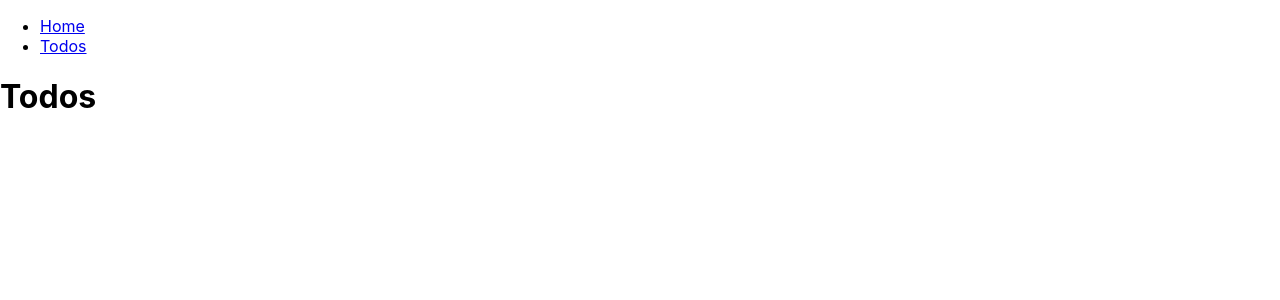
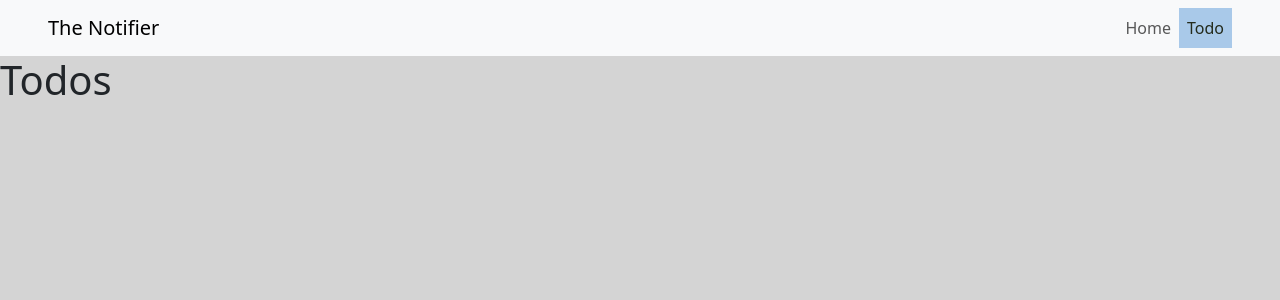
Before and after one commit to Pheogrammer/to-do, a React (Create React App) app: page /todos in a window 1280 px wide. Shown: the top 300 px of the page. Built offline with nearby package versions, Linux system fonts and the light colour scheme; no server answers.

Commit message:
now the navigation is styled, am using bootstrap

```diff
--- a/package.json
+++ b/package.json
@@ -7,6 +7,7 @@
     "@testing-library/react": "^13.4.0",
     "@testing-library/user-event": "^13.5.0",
     "axios": "^1.4.0",
+    "bootstrap": "^5.3.0",
     "react": "^18.2.0",
     "react-dom": "^18.2.0",
     "react-router-dom": "^6.11.2",
--- a/src/components/Navigation.js
+++ b/src/components/Navigation.js
@@ -1,18 +1,42 @@
 import React from 'react';
-import { Link } from 'react-router-dom';
-function Navigation() {
+import { Link, useLocation } from 'react-router-dom';
+import 'bootstrap/dist/css/bootstrap.min.css';
+
+const Navigation = () => {
+  const location = useLocation();
   return (
-    <nav>
-      <ul>
-        <li>
-          <Link to="/">Home</Link>
-        </li>
-        <li>
-          <Link to="/todos">Todos</Link>
-        </li>
-      </ul>
+    <nav className="navbar navbar-expand-lg navbar-light bg-light px-5">
+      <Link className="navbar-brand" to="/">The Notifier</Link>
+      <button
+        className="navbar-toggler"
+        type="button"
+        data-toggle="collapse"
+        data-target="#navbarSupportedContent"
+        aria-controls="navbarSupportedContent"
+        aria-expanded="false"
+        aria-label="Toggle navigation"
+      >
+        <span className="navbar-toggler-icon"></span>
+      </button>
+
+      <div className="collapse navbar-collapse" id="navbarSupportedContent">
+        <ul className="navbar-nav ms-auto">
+          <li className={`nav-item ${location.pathname === '/' ? 'active' : ''}`}>
+            <Link className="nav-link" to="/">
+              Home
+            </Link>
+          </li>
+
+          <li className={`nav-item ${location.pathname === '/todos' ? 'active' : ''}`}>
+            <Link className="nav-link" to="/todos">
+              Todo
+            </Link>
+          </li>
+        </ul>
+      </div>
     </nav>
+
   );
-}
+};
 
 export default Navigation;
--- a/src/components/Todos.js
+++ b/src/components/Todos.js
@@ -5,7 +5,6 @@ function Todos({ todos }) {
   return (
     <div>
       <h1>Todos</h1>
-      {/* Display todos */}
     </div>
   );
 }
--- a/src/index.css
+++ b/src/index.css
@@ -1,13 +1,18 @@
 body {
   margin: 0;
-  font-family: -apple-system, BlinkMacSystemFont, 'Segoe UI', 'Roboto', 'Oxygen',
-    'Ubuntu', 'Cantarell', 'Fira Sans', 'Droid Sans', 'Helvetica Neue',
-    sans-serif;
+  font-family: -apple-system, BlinkMacSystemFont, 'Roboto';
   -webkit-font-smoothing: antialiased;
   -moz-osx-font-smoothing: grayscale;
+  background-color: rgb(212, 212, 212) !important;
+
 }
 
 code {
   font-family: source-code-pro, Menlo, Monaco, Consolas, 'Courier New',
     monospace;
 }
+
+.navbar-nav .nav-item.active .nav-link {
+  background-color: #a9c9e9;
+  color: #242b1c;
+}
```
Also changed, not shown: src/index.js (+3 -5 lines), 2 other files (tests, documents, lock files or other folders).
